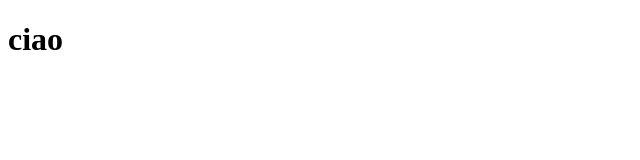
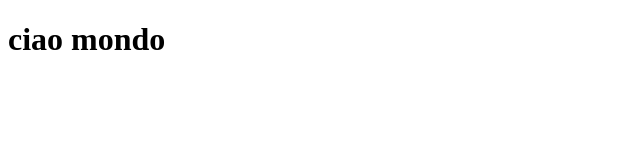
Before and after one commit to ugodeughi/prova-git-75, a plain HTML site: page index.html in a window 1280 px wide. Shown: the whole page, without its empty margins (0-640 px from the left). Drawn offline with Linux system fonts and the light colour scheme.

Commit message:
add "mondo" in h1

```diff
--- a/index.html
+++ b/index.html
@@ -8,7 +8,7 @@
 </head>
 <body>
 
-  <h1>ciao</h1>
+  <h1>ciao mondo</h1>
 
 </body>
 </html>
```
